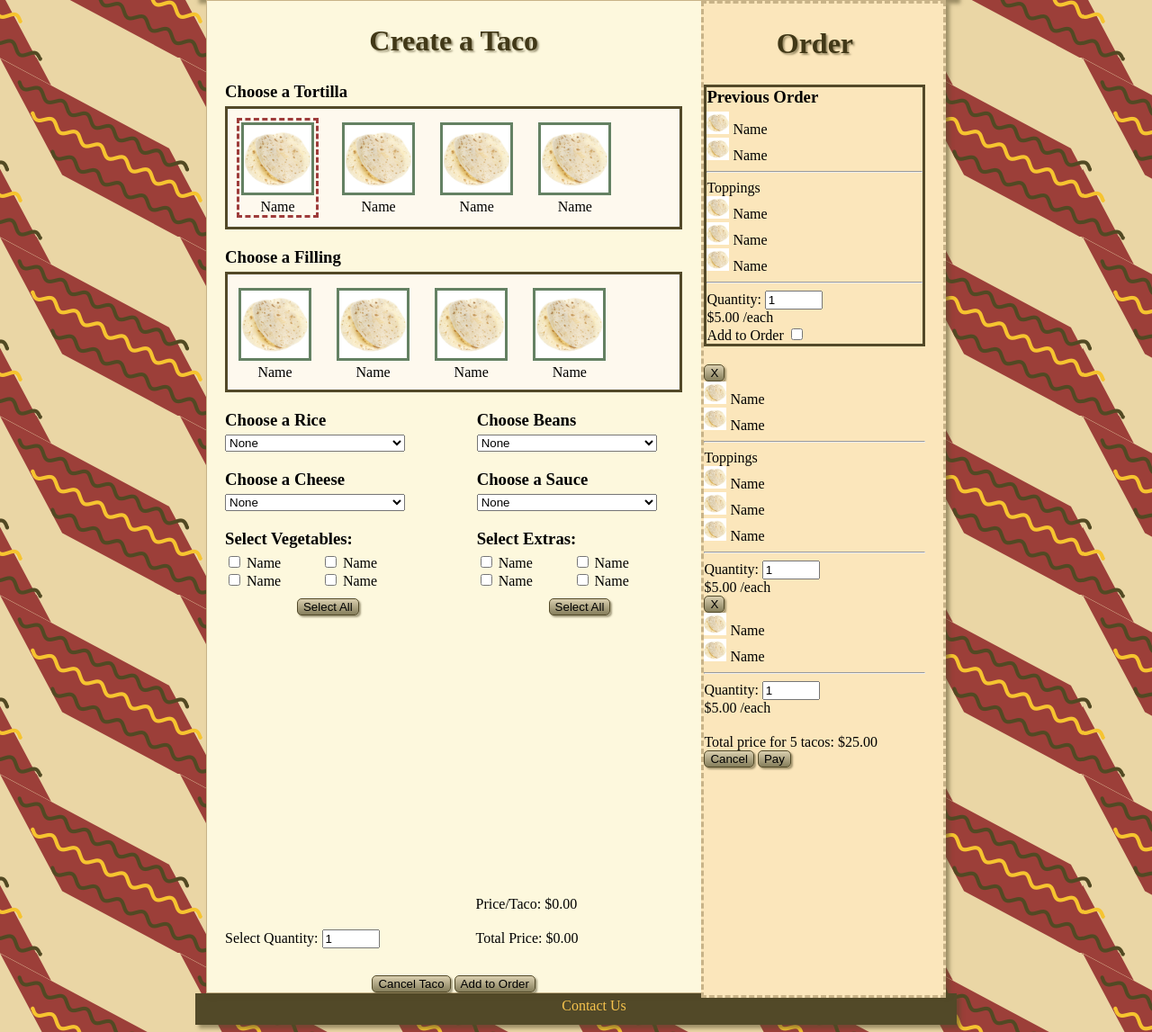
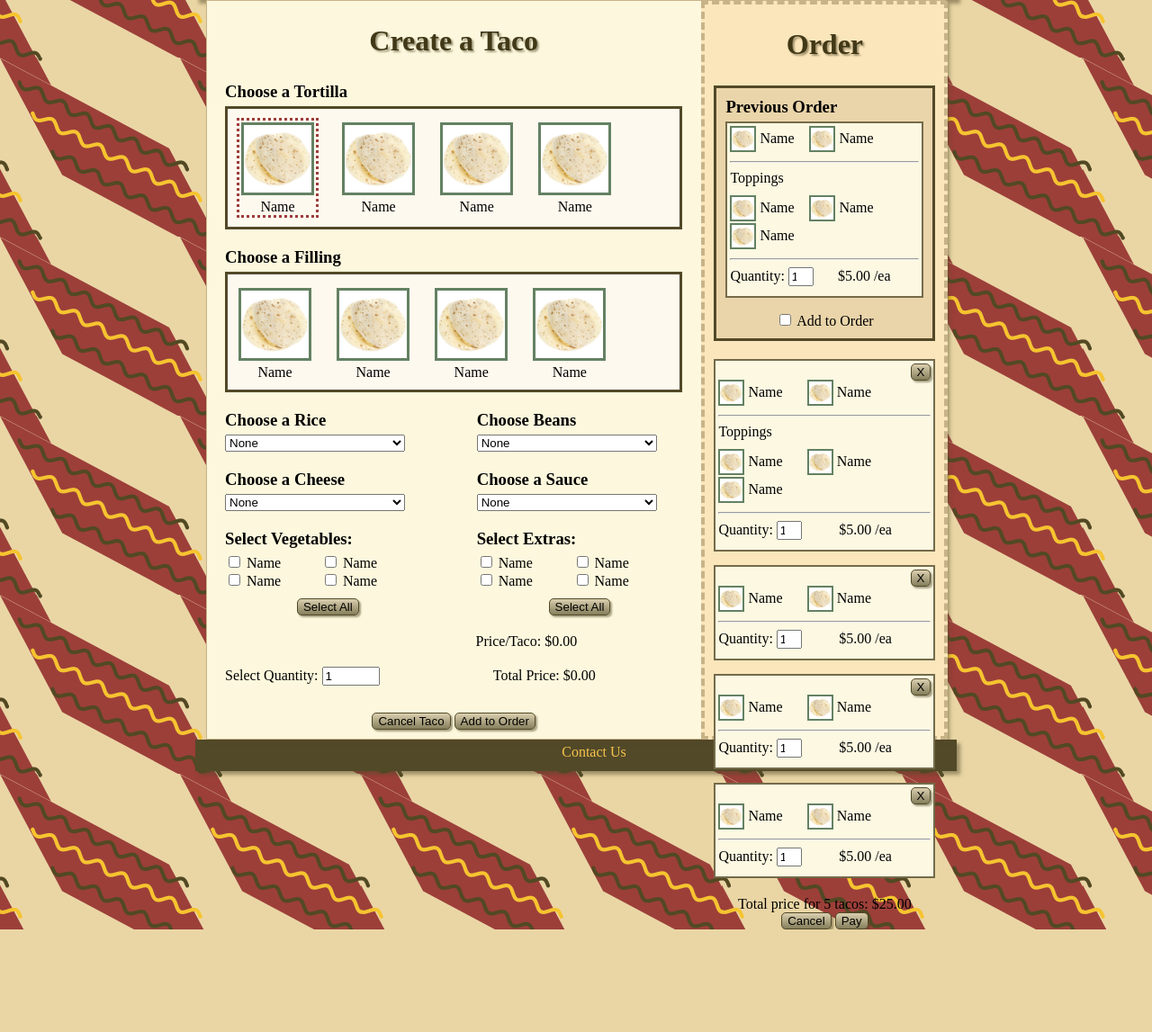
Before and after one commit to MustangTutors/TacoTruck, a PHP site: page /order.html in a window 1280 px wide. Shown: the part 135-1282 px from the top of the page at 90% size. After the commit the page ends 1168 px from the top, so only its background shows below. Run offline with PHP 8.4, Linux system fonts and the light colour scheme; some libraries are stand-ins or nearby versions; some web fonts are replaced.

Commit message:
Changed orders styles

```diff
--- a/css/style.css
+++ b/css/style.css
@@ -120,6 +120,7 @@ main {
     border-color: #C8B388;
     height: 100%;
     position: relative;
+    padding-bottom: 10px;
 }
 
 footer {
@@ -231,7 +232,7 @@ section#orders img {
 
 .selected {
     border-color: #9E3C3B;
-    border-style: dashed;
+    border-style: dotted;
     padding-top: 2px;
 }
 
@@ -297,12 +298,66 @@ section#orders {
     background-color: #FBE6BB;
     border-color: #C8B388;
     border-style: dashed;
-    height: 100%;
+    border-width: 4px;
+    height: 99.2%;
     position: absolute;
     margin-left: 67%;
+    padding: 0px 10px;
 }
 
 article#previousOrder {
     border-style: solid;
     border-color: #524928;
+    padding: 10px;
+    background-color: #EAD5AA;
 }
+
+.tacoItem {
+    width: 40%;
+    display: inline-block;
+    vertical-align: top;
+}
+
+.tacoItem img {
+    border-style: solid;
+    border-width: 2px;
+    border-color: #648163;
+    vertical-align: middle;
+    margin-bottom: 2px;
+}
+
+.tacoLabel {
+    margin-bottom: 10px;
+    display: inline-block;
+}
+
+div.tacoQuantity {
+    width: 55%;
+    display: inline-block;
+}
+
+div.tacoQuantity input {
+    width: 20px;
+}
+
+div.indivTacoPrice {
+    width: 40%;
+    display: inline-block;
+}
+
+.taco {
+    border-style: solid;
+    border-color: #746B4A;
+    border-width: 2px;
+    padding: 3px;
+    background-color: #FCF8E2;
+    margin-bottom: 15px;
+}
+
+.delete {
+    float: right;
+}
+
+article#totalPrice {
+    text-align: center;
+}
--- a/order.html
+++ b/order.html
@@ -147,36 +147,6 @@
                     <button class="button" id="selectAllExtras">Select All</button>
                 </div>
             </article>
-            <br/>
-            <br/>
-            <br/>
-            <br/>
-            <br/>
-            <br/>
-            <br/>
-            <br/>
-            <br/>
-            <br/>
-            <br/>
-            <br/>
-            <br/>
-            <br/>
-            <br/>
-              <br/>
-            <br/>
-            <br/>
-            <br/>
-            <br/>
-            <br/>
-            <br/>
-            <br/>
-            <br/>
-            <br/>
-            <br/>
-            <br/>
-            <br/>
-            <br/>
-            <br/>
 
             <article id="quantitySelection">
                 <span class="subtitle">Select Quantity:</span>
@@ -220,6 +190,7 @@
                     <hr>
 
                     <span class="tacoLabel">Toppings</span>
+                    <br/>
 
                     <div class="tacoItem">
                         <img src="img/tortilla/5.png">
@@ -243,16 +214,20 @@
 
                     <div class="indivTacoPrice">
                         <span class="tacoPrice">$5.00</span>
-                        <span class="tacoLabel">/each</span>
+                        <span class="tacoLabel">/ea</span>
                     </div>
                 </div>
+
+                <div class="center">
+                    <input type="checkbox" name="useLastOrder" id="useLastOrder">
                     <label for="useLastOrder">Add to Order</label>
-                <input type="checkbox" name="useLastOrder" id="useLastOrder">
+                </div>
             </article>
 
             <article id="currentOrder">
                 <div class="taco">
                     <button class="button delete">X</button>
+                    <br/>
 
                     <div class="tacoItem">
                         <img src="img/tortilla/5.png">
@@ -266,6 +241,7 @@
                     <hr>
 
                     <span class="tacoLabel">Toppings</span>
+                    <br/>
 
                     <div class="tacoItem">
                         <img src="img/tortilla/5.png">
@@ -289,12 +265,13 @@
 
                     <div class="indivTacoPrice">
                         <span class="tacoPrice">$5.00</span>
-                        <span class="tacoLabel">/each</span>
+                        <span class="tacoLabel">/ea</span>
                     </div>
                 </div>
 
                 <div class="taco">
                     <button class="button delete">X</button>
+                    <br/>
 
                     <div class="tacoItem">
                         <img src="img/tortilla/5.png">
@@ -314,11 +291,64 @@
 
                     <div class="indivTacoPrice">
                         <span class="tacoPrice">$5.00</span>
-                        <span class="tacoLabel">/each</span>
+                        <span class="tacoLabel">/ea</span>
+                    </div>
+                </div>
+
+                <div class="taco">
+                    <button class="button delete">X</button>
+                    <br/>
+
+                    <div class="tacoItem">
+                        <img src="img/tortilla/5.png">
+                        <span>Name</span>
+                    </div>
+                    <div class="tacoItem">
+                        <img src="img/tortilla/5.png">
+                        <span>Name</span>
+                    </div>
+
+                    <hr>
+
+                    <div class="tacoQuantity">
+                        <span class="tacoLabel">Quantity:</span>
+                        <input type="number" value="1" min="1" max="100" name="quantity">
+                    </div>
+
+                    <div class="indivTacoPrice">
+                        <span class="tacoPrice">$5.00</span>
+                        <span class="tacoLabel">/ea</span>
+                    </div>
+                </div>
+
+                <div class="taco">
+                    <button class="button delete">X</button>
+                    <br/>
+
+                    <div class="tacoItem">
+                        <img src="img/tortilla/5.png">
+                        <span>Name</span>
+                    </div>
+                    <div class="tacoItem">
+                        <img src="img/tortilla/5.png">
+                        <span>Name</span>
+                    </div>
+
+                    <hr>
+
+                    <div class="tacoQuantity">
+                        <span class="tacoLabel">Quantity:</span>
+                        <input type="number" value="1" min="1" max="100" name="quantity">
+                    </div>
+
+                    <div class="indivTacoPrice">
+                        <span class="tacoPrice">$5.00</span>
+                        <span class="tacoLabel">/ea</span>
                     </div>
                 </div>
             </article>
 
+            <div class="center">
                 <article id="totalOrderPrice">
                     <span class="subtitle">Total price for 5 tacos:</span>
                     <span class="price">$25.00</span>
@@ -326,6 +356,7 @@
 
                 <button class="button" id="cancelOrder">Cancel</button>
                 <button class="button" id="submitOrder">Pay</button>
+            </div>
         </section>
         <section class="holder"></section>
     </main>
```
Lines whose indentation alone changed are shown as unchanged.
